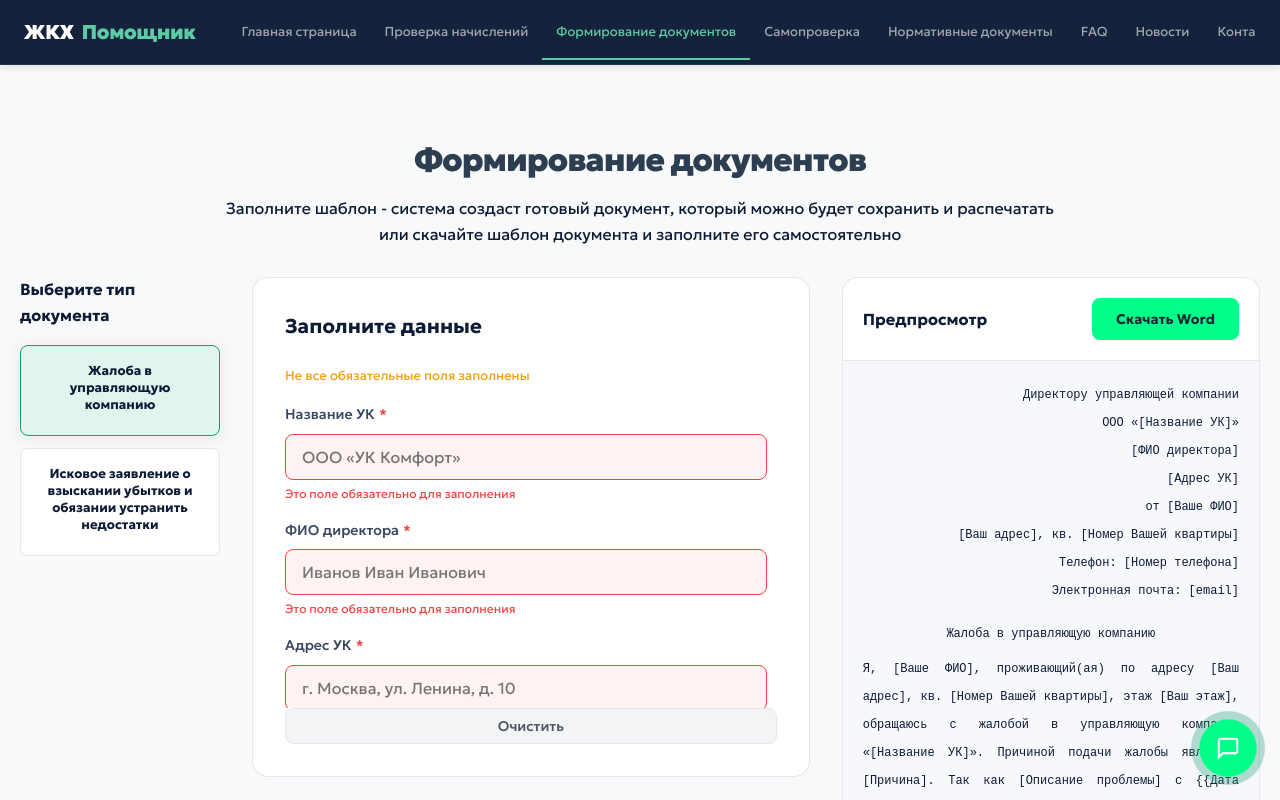
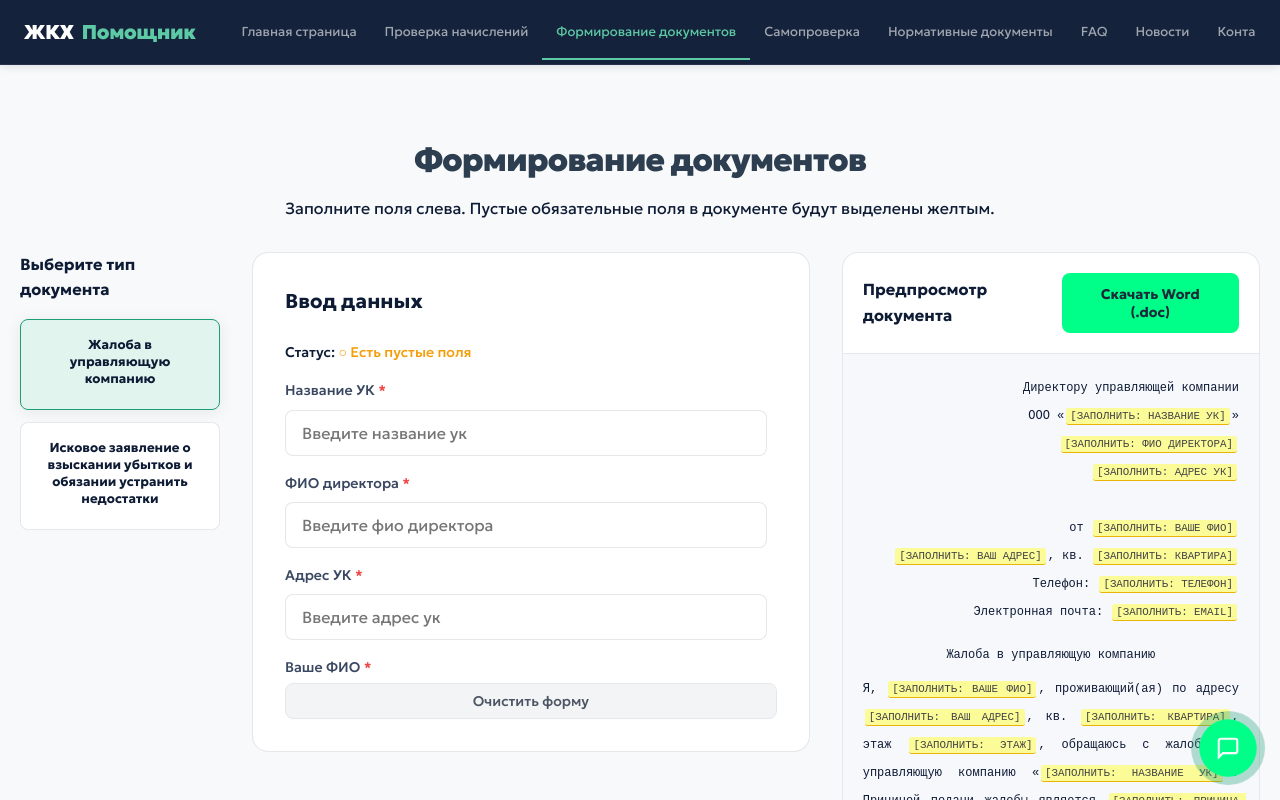
Before and after one commit to satret/zhkh-project, a React (Vite) app in the folder frontend/: page / in a window 1280 px wide. Both pictures are taken after a click on the button "Создать жалобу". Shown: the top 800 px of the page. Built offline with nearby package versions, Linux system fonts and the light colour scheme.

Commit message:
fix document builder

```diff
--- a/frontend/src/pages/DocumentBuilder.jsx
+++ b/frontend/src/pages/DocumentBuilder.jsx
@@ -1,6 +1,7 @@
 import React, { useState, useEffect } from 'react';
 import '../styles/document-builder.css';
 
+// Предполагаем, что json данные импортируются так же
 import complaintData from '../docs_templates/complaint.json';
 import claimData from '../docs_templates/claim.json';
 
@@ -11,9 +12,10 @@ export default function DocumentBuilder() {
   const [formData, setFormData] = useState({});
   const [loading, setLoading] = useState(true);
   const [emptyFields, setEmptyFields] = useState([]);
-  const [showConfirmModal, setShowConfirmModal] = useState(false); // состояние для модального окна
+  const [showConfirmModal, setShowConfirmModal] = useState(false);
 
   useEffect(() => {
+    // В реальности данные грузятся из файлов, здесь имитация
     const templates = {
       complaint: complaintData,
       claim: claimData
@@ -30,14 +32,16 @@ export default function DocumentBuilder() {
     const current = templates[selectedDoc];
     setCurrentTemplate(current);
 
+    // Инициализация пустых полей формы
     const initialFormData = {};
-    current.fields.forEach(field => {
-      initialFormData[field.name] = '';
-    });
+    if (current && current.fields) {
+      current.fields.forEach(field => {
+        initialFormData[field.name] = '';
+      });
+    }
     setFormData(initialFormData);
-
     setLoading(false);
-  }, []);
+  }, [selectedDoc]);
 
   const handleInputChange = (e) => {
     const { name, value } = e.target;
@@ -45,8 +49,10 @@ export default function DocumentBuilder() {
       ...prev,
       [name]: value
     }));
-    // при изменении полей очищаем предупреждение о пустых полях
-    setEmptyFields([]);
+    // Очищаем ошибки при вводе
+    if (emptyFields.length > 0) {
+      setEmptyFields([]);
+    }
   };
 
   const clearForm = () => {
@@ -59,82 +65,143 @@ export default function DocumentBuilder() {
     setShowConfirmModal(false);
   };
 
-  const getEmptyFields = () => {
+  const getEmptyRequiredFields = () => {
+    if (!currentTemplate || !currentTemplate.fields) return [];
     return currentTemplate.fields.filter(field => {
       if (!field.required) return false;
       return !formData[field.name] || formData[field.name].trim() === '';
     });
   };
 
-  // Проверка на заполнение всех обязательных полей
   const isAllRequiredFieldsFilled = () => {
-    const empty = getEmptyFields();
-    return empty.length === 0;
+    return getEmptyRequiredFields().length === 0;
   };
 
   const handleDownload = () => {
-    const empty = getEmptyFields();
+    const empty = getEmptyRequiredFields();
     setEmptyFields(empty);
 
     if (empty.length > 0) {
-      // Показываем модальное окно подтверждения
       setShowConfirmModal(true);
     } else {
-      // Все поля заполнены - скачиваем сразу
       exportToWord();
     }
   };
 
-  // Подтверждение скачивания с незаполненными полями
   const confirmDownload = () => {
     setShowConfirmModal(false);
     exportToWord();
   };
 
-  // Заполнение шаблона (blocks)
-  const fillTemplate = () => {
+  // --- ЛОГИКА ЗАПОЛНЕНИЯ ШАБЛОНА ---
+
+  // Функция для генерации текста заполнителя (для пустых полей)
+  const getPlaceholderText = (fieldLabel) => {
+    return `[ЗАПОЛНИТЬ: ${fieldLabel.toUpperCase()}]`;
+  };
+
+  // 1. Для отображения в браузере (с использованием React-компонентов для подсветки)
+  const fillTemplateForPreview = () => {
     if (!currentTemplate || !currentTemplate.blocks) return [];
 
-    return currentTemplate.blocks.map(block => {
-      let text = block.content;
+    return currentTemplate.blocks.map((block, blockIndex) => {
+      let content = block.content;
+      const parts = [];
+      let lastIndex = 0;
 
-      Object.keys(formData).forEach(key => {
-        const regex = new RegExp(`{{${key}}}`, 'g');
-        text = text.replace(regex, formData[key] || `[${key}]`);
-      });
+      // Регулярное выражение для поиска {{variable}}
+      const regex = /{{(.*?)}}/g;
+      let match;
+
+      while ((match = regex.exec(content)) !== null) {
+        // Добавляем текст ДО переменной
+        parts.push(content.substring(lastIndex, match.index));
+
+        const fieldName = match[1];
+        const value = formData[fieldName];
+
+        // Находим лейбл поля для заполнителя
+        const fieldConfig = currentTemplate.fields.find(f => f.name === fieldName);
+        const fieldLabel = fieldConfig ? fieldConfig.label : fieldName;
+
+        if (value && value.trim() !== '') {
+          // Поле заполнено - вставляем текст
+          parts.push(<strong key={match.index}>{value}</strong>);
+        } else {
+          // Поле пустое - вставляем подсвеченный заполнитель
+          parts.push(
+            <mark key={match.index} className="doc-param-highlight">
+              {getPlaceholderText(fieldLabel)}
+            </mark>
+          );
+        }
+
+        lastIndex = regex.lastIndex;
+      }
+
+      // Добавляем оставшийся текст ПОСЛЕ последней переменной
+      parts.push(content.substring(lastIndex));
 
       return {
         type: block.type,
-        content: text
+        content: parts // Теперь здесь массив React-элементов и строк
       };
     });
   };
 
-  // Экспорт в Word
+  // 2. Для экспорта в Word (генерирует чистую HTML строку с CSS-подсветкой для Word)
+ const fillTemplateForWord = () => {
+    if (!currentTemplate || !currentTemplate.blocks) return '';
+
+    const wordHighlightStyle = 'background-color: yellow; mso-highlight: yellow;';
+
+    return currentTemplate.blocks.map(block => {
+      let blockContent = block.content;
+
+      // Регулярка ищет всё внутри {{ }}
+      const processedText = blockContent.replace(/{{(.*?)}}/g, (match, p1) => {
+        const placeholderName = p1.trim();
+
+        // 1. Пытаемся найти конфиг поля по имени ИЛИ по лейблу
+        // Это спасет, если в шаблоне написали {{Дата начала проблемы}} вместо {{date_name}}
+        const fieldConfig = currentTemplate.fields.find(f =>
+          f.name === placeholderName || f.label === placeholderName
+        );
+
+        // 2. Определяем техническое имя для поиска в formData
+        const internalName = fieldConfig ? fieldConfig.name : placeholderName;
+        const value = formData[internalName];
+
+        // 3. Определяем понятное имя для подсказки (label)
+        const displayLabel = fieldConfig ? fieldConfig.label : placeholderName;
+
+        if (value && String(value).trim() !== '') {
+          // ЕСЛИ ЗАПОЛНЕНО: возвращаем жирный текст без желтого фона
+          return `<b>${value}</b>`;
+        } else {
+          // ЕСЛИ ПУСТО: возвращаем желтую заливку
+          return `<span style="${wordHighlightStyle}">[ЗАПОЛНИТЬ: ${displayLabel.toUpperCase()}]</span>`;
+        }
+      });
+
+      const styles = currentTemplate.styles || {};
+      const blockStyle = styles[block.type] || styles.body || {};
+      const styleString = Object.entries(blockStyle)
+        .map(([k, v]) => `${k.replace(/([A-Z])/g, '-$1').toLowerCase()}: ${v}`)
+        .join('; ');
+
+      return processedText.split('\n').map(line => {
+        return line.trim() === ''
+          ? '<p style="margin:0;">&nbsp;</p>'
+          : `<p style="${styleString}; margin:0;">${line}</p>`;
+      }).join('');
+    }).join('');
+  };
+
   const exportToWord = () => {
     if (!currentTemplate) return;
 
-    const contentBlocks = fillTemplate();
-    const styles = currentTemplate.styles || {};
-
-    const formatted = contentBlocks.map(block => {
-      const lines = block.content.split('\n');
-      const style = styles[block.type] || styles.body || {};
-
-      const styleString = Object.entries(style)
-        .map(([key, value]) => {
-          const cssKey = key.replace(/([A-Z])/g, '-$1').toLowerCase();
-          return `${cssKey}: ${value}`;
-        })
-        .join('; ');
-
-      return lines.map(line => {
-        if (line.trim() === '') {
-          return '<p>&nbsp;</p>';
-        }
-        return `<p style="${styleString}">${line}</p>`;
-      }).join('');
-    }).join('');
+    const formattedContent = fillTemplateForWord();
 
     const wordHtml = `
       <!DOCTYPE html>
@@ -143,17 +210,13 @@ export default function DocumentBuilder() {
         <meta charset="UTF-8">
         <title>${currentTemplate.title}</title>
         <style>
-          body {
-            font-family: 'Times New Roman', Times, serif;
-            font-size: 14pt;
-          }
-          p {
-            margin: 0;
-          }
+          body { font-family: 'Times New Roman', Times, serif; font-size: 14pt; line-height: 1.5; }
+          p { margin: 0; padding: 0; }
+          b { font-weight: bold; }
         </style>
       </head>
       <body>
-        ${formatted}
+        ${formattedContent}
       </body>
       </html>
     `;
@@ -171,33 +234,12 @@ export default function DocumentBuilder() {
 
   const changeDocument = (docId) => {
     setSelectedDoc(docId);
-
-    const templates = {
-      complaint: complaintData,
-      claim: claimData
-    };
-
-    const newTemplate = templates[docId];
-    setCurrentTemplate(newTemplate);
-
-    const newFormData = {};
-    newTemplate.fields.forEach(field => {
-      newFormData[field.name] = '';
-    });
-    setFormData(newFormData);
-    setEmptyFields([]);
-    setShowConfirmModal(false);
   };
 
-  if (loading) {
-    return <div style={{ padding: '40px', textAlign: 'center' }}>Загрузка...</div>;
-  }
+  if (loading) return <div style={{ padding: '40px', textAlign: 'center' }}>Загрузка...</div>;
+  if (!currentTemplate) return <div style={{ padding: '40px', textAlign: 'center' }}>Шаблон не найден</div>;
 
-  if (!currentTemplate) {
-    return <div style={{ padding: '40px', textAlign: 'center' }}>Нет шаблонов</div>;
-  }
-
-  const filledContent = fillTemplate();
+  const previewContent = fillTemplateForPreview();
   const styles = currentTemplate.styles || {};
   const allFieldsFilled = isAllRequiredFieldsFilled();
 
@@ -206,13 +248,11 @@ export default function DocumentBuilder() {
       <div className="section-inner">
         <div className="page-header">
           <h1>Формирование документов</h1>
-          <p>Заполните шаблон - система создаст готовый документ, который можно будет сохранить и распечатать</p>
-          <p>или скачайте шаблон документа и заполните его самостоятельно</p>
+          <p>Заполните поля слева. Пустые обязательные поля в документе будут выделены желтым.</p>
         </div>
 
         <div className="doc-builder-container">
-
-          {/* выбор документа */}
+          {/* Селектор документов (без изменений) */}
           <div className="doc-selector">
             <h3>Выберите тип документа</h3>
             <div className="doc-grid">
@@ -223,120 +263,96 @@ export default function DocumentBuilder() {
                   onClick={() => changeDocument(doc.id)}
                 >
                   <h4>{doc.name}</h4>
-                  <p>{doc.description}</p>
                 </button>
               ))}
             </div>
           </div>
 
-          {/* форма */}
+          {/* Форма (без изменений, только стили для ошибок) */}
           <div className="doc-form-section">
-            <h3>Заполните данные</h3>
+            <h3>Ввод данных</h3>
 
-            {/* предупреждение о незаполненных полях */}
-            {emptyFields.length > 0 && (
-              <div className="form-warning">
-                Заполните обязательные поля: {emptyFields.map(f => f.label).join(', ')}
-              </div>
-            )}
-
-            {/* индикатор заполнения */}
-            <div style={{ marginBottom: '16px', fontSize: '13px' }}>
+            <div style={{ marginBottom: '16px', fontSize: '14px', fontWeight: '500' }}>
+              Статус: {' '}
               <span style={{ color: allFieldsFilled ? '#10b981' : '#f59e0b' }}>
-                {allFieldsFilled ? 'Все обязательные поля заполнены' : 'Не все обязательные поля заполнены'}
+                {allFieldsFilled ? '● Готов к скачиванию' : '○ Есть пустые поля'}
               </span>
             </div>
 
             <form className="doc-form">
               {currentTemplate.fields.map(field => {
-                const isEmpty = field.required && (!formData[field.name] || formData[field.name].trim() === '');
-
+                const isError = emptyFields.some(f => f.name === field.name);
                 return (
                   <div key={field.name} className="form-group">
                     <label className="form-label">
-                      {field.label}
-                      {field.required && <span style={{ color: '#ef4444', marginLeft: '4px' }}>*</span>}
+                      {field.label} {field.required && <span style={{ color: '#ef4444' }}>*</span>}
                     </label>
-
                     {field.type === 'textarea' ? (
                       <textarea
-                        className={`form-textarea ${isEmpty ? 'input-error' : ''}`}
-                        placeholder={field.placeholder || ''}
+                        className={`form-textarea ${isError ? 'input-error' : ''}`}
                         name={field.name}
                         value={formData[field.name] || ''}
                         onChange={handleInputChange}
+                        placeholder={`Введите ${field.label.toLowerCase()}`}
                       />
                     ) : (
                       <input
-                        className={`form-input ${isEmpty ? 'input-error' : ''}`}
+                        className={`form-input ${isError ? 'input-error' : ''}`}
                         type={field.type || 'text'}
-                        placeholder={field.placeholder || ''}
                         name={field.name}
                         value={formData[field.name] || ''}
                         onChange={handleInputChange}
+                        placeholder={`Введите ${field.label.toLowerCase()}`}
                       />
-                    )}
-                    {isEmpty && (
-                      <div style={{ fontSize: '12px', color: '#ef4444', marginTop: '4px' }}>
-                        Это поле обязательно для заполнения
-                      </div>
                     )}
                   </div>
                 );
               })}
             </form>
-
-            <button className="btn-clear" onClick={clearForm}>Очистить</button>
+            <button className="btn-clear" onClick={clearForm}>Очистить форму</button>
           </div>
 
-          {/* предпросмотр */}
+          {/* Предпросмотр (с подсветкой) */}
           <div className="doc-preview-section">
             <div className="preview-header">
-              <h3>Предпросмотр</h3>
+              <h3>Предпросмотр документа</h3>
               <button className="btn-primary" onClick={handleDownload}>
-                Скачать Word
+                Скачать Word (.doc)
               </button>
             </div>
-
             <div className="doc-preview">
-              {filledContent.map((block, i) => (
+              {previewContent.map((block, i) => (
                 <div key={i} style={styles[block.type]}>
-                  {block.content.split('\n').map((line, j) => (
-                    <div key={j}>{line}</div>
-                  ))}
+                  {/* content теперь массив, React сам его отрендерит */}
+                  {Array.isArray(block.content) ? block.content : block.content}
                 </div>
               ))}
             </div>
           </div>
-
         </div>
       </div>
 
-      {/* Модальное окно подтверждения */}
+      {/* Модальное окно (обновленный текст) */}
       {showConfirmModal && (
-        <div className="modal-overlay" onClick={() => setShowConfirmModal(false)}>
-          <div className="modal-container" onClick={(e) => e.stopPropagation()}>
+        <div className="modal-overlay" style={{ position: 'fixed', top: 0, left: 0, right: 0, bottom: 0, backgroundColor: 'rgba(0,0,0,0.5)', display: 'flex', alignItems: 'center', justifyContent: 'center', zIndex: 1000 }}>
+          <div className="modal-container" style={{ backgroundColor: 'white', padding: '24px', borderRadius: '8px', maxWidth: '500px', width: '90%', boxShadow: '0 4px 15px rgba(0,0,0,0.2)' }}>
             <div className="modal-header">
-              <span className="modal-icon"></span>
-              <h3>Не все поля заполнены</h3>
+              <h3 style={{ color: '#b91c1c', margin: 0 }}>⚠️ Внимание: пустые поля</h3>
             </div>
-            <div className="modal-body">
-              <p>Следующие обязательные поля не заполнены:</p>
-              <ul className="modal-field-list">
-                {emptyFields.map(field => (
-                  <li key={field.name}>• {field.label}</li>
-                ))}
+            <div className="modal-body" style={{ margin: '20px 0' }}>
+              <p>Вы не заполнили обязательные поля:</p>
+              <ul style={{ color: '#4b5563', fontSize: '14px', paddingLeft: '20px' }}>
+                {emptyFields.map(field => <li key={field.name} style={{ marginBottom: '4px' }}>{field.label}</li>)}
               </ul>
-              <p className="modal-warning-text">
-                Документ будет сгенерирован с пустыми местами для этих полей.
-                Вы уверены, что хотите продолжить?
+              <p style={{ marginTop: '16px', fontWeight: '500', borderLeft: '4px solid #f59e0b', paddingLeft: '10px' }}>
+                В скачанном Word-файле эти места будут <span style={{backgroundColor: 'yellow'}}>выделены желтым фоном</span> с текстом подсказки (например, <span style={{backgroundColor: 'yellow'}}>[ЗАПОЛНИТЬ: ФИО]</span>). Вы сможете легко заменить их, просто начав печатать поверх выделения в редакторе.
               </p>
             </div>
-            <div className="modal-footer">
-              <button className="modal-btn-cancel" onClick={() => setShowConfirmModal(false)}>
-                Отмена
+            <div className="modal-footer" style={{ display: 'flex', justifyContent: 'flex-end', gap: '12px' }}>
+              <button onClick={() => setShowConfirmModal(false)} style={{ padding: '10px 20px', borderRadius: '6px', border: '1px solid #d1d5db', cursor: 'pointer', backgroundColor: 'white' }}>
+                Вернуться к заполнению
               </button>
-              <button className="modal-btn-confirm" onClick={confirmDownload}>
+              <button onClick={confirmDownload} style={{ padding: '10px 20px', borderRadius: '6px', backgroundColor: '#2563eb', color: 'white', border: 'none', cursor: 'pointer', fontWeight: '500' }}>
                 Всё равно скачать
               </button>
             </div>
--- a/frontend/src/styles/document-builder.css
+++ b/frontend/src/styles/document-builder.css
@@ -333,3 +333,20 @@
     opacity: 1;
   }
 }
+
+/* Стиль для подсвеченных параметров в предпросмотре в браузере */
+.doc-preview mark.doc-param-highlight {
+    background-color: rgba(255, 255, 0, 0.4); /* Желтый, полупрозрачный */
+    color: #444;
+    padding: 2px 4px;
+    border-radius: 3px;
+    font-family: monospace; /* Чтобы отличалось от основного текста */
+    font-size: 0.9em;
+    border-bottom: 1px solid #eab308;
+    margin: 0 2px;
+}
+
+/* Стили для сохраненных пустых строк, чтобы они не схлопывались в Word */
+.doc-preview p {
+    min-height: 1em;
+}
```
Also changed, not shown: frontend/src/utils/fetchNews.js (added, +15 -0 lines), frontend/src/pages/News.jsx (line endings or trailing spaces), 1 other file (tests, documents, lock files or other folders).
